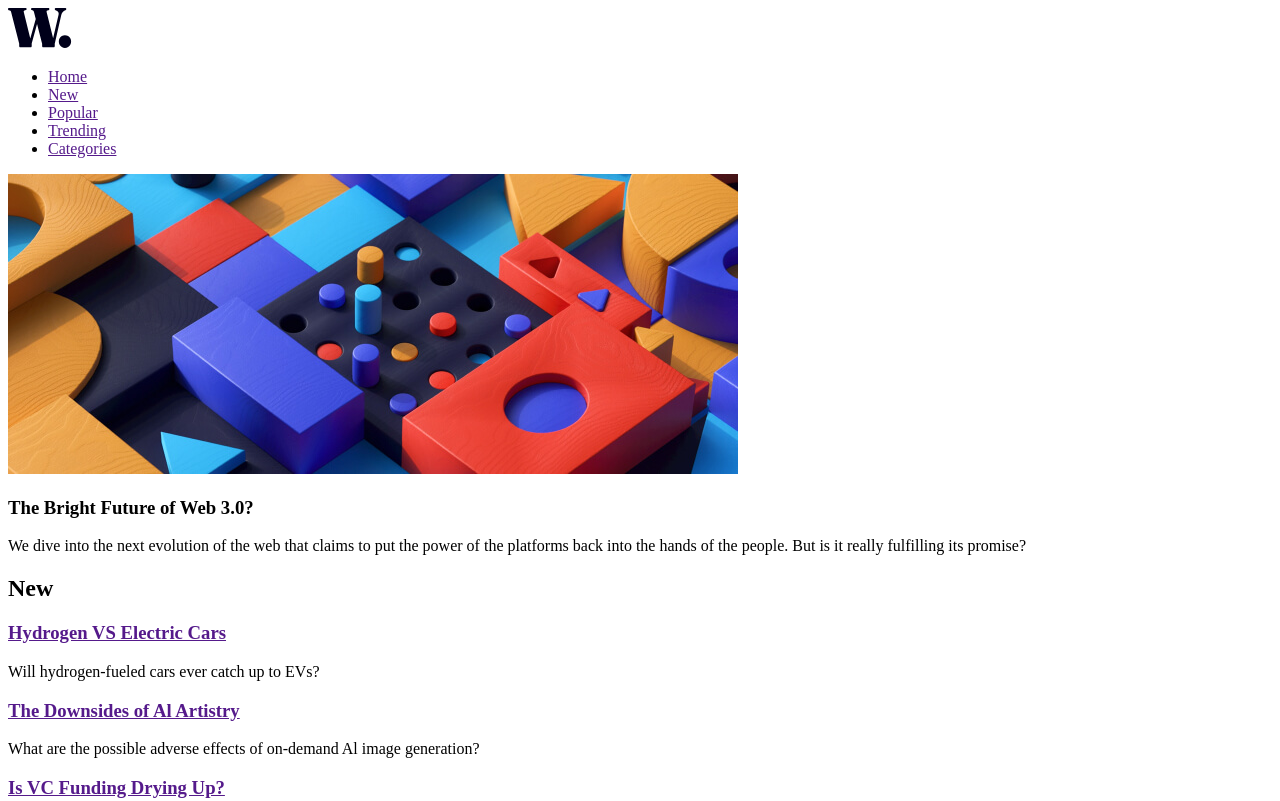
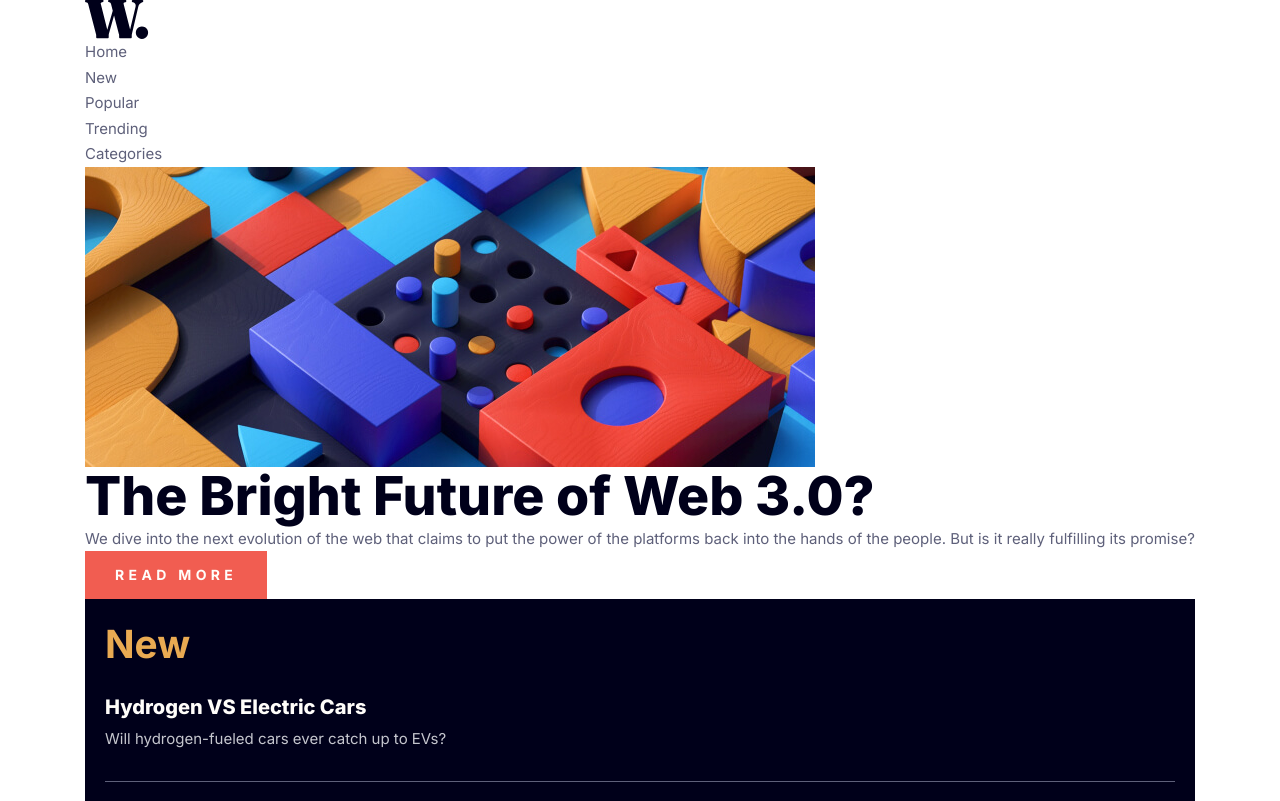
Before and after one commit to orchid-cloud/news-homepage, a website built with Vite: page index.html in a window 1280 px wide. Shown: the top 801 px of the page. Built offline with nearby package versions, Linux system fonts and the light colour scheme.

Commit message:
section feature and news: scss partials created for it with basic styling

```diff
--- a/index.html
+++ b/index.html
@@ -2,15 +2,26 @@
 <html lang="en">
   <head>
     <meta charset="UTF-8" />
-    <link rel="icon" type="image/svg+xml" href="/vite.svg" />
+    <link
+      rel="shortcut icon"
+      href="./public/images/favicon-32x32.png"
+      type="image/x-icon"
+    />
     <meta name="viewport" content="width=device-width, initial-scale=1.0" />
     <title></title>
+    <link rel="preconnect" href="https://fonts.googleapis.com" />
+    <link rel="preconnect" href="https://fonts.gstatic.com" crossorigin />
+    <link
+      href="https://fonts.googleapis.com/css2?family=Inter:wght@400;700;800&family=Kumbh+Sans:wght@400;700&family=Lexend+Deca:wght@400;700&family=Nunito:wght@400;700;800&family=Roboto&display=swap"
+      rel="stylesheet"
+    />
   </head>
   <body>
-    <header class="wrapper">
+    <header class="header wrapper">
       <a href="/">
         <img
-          src="/assets/images/logo.svg"
+          class="header__logo"
+          src="/public/images/logo.svg"
           alt="Homepage"
           width="64"
           height="40"
@@ -18,11 +29,11 @@
       </a>
       <nav>
         <ul>
-          <li><a href="">Home</a></li>
-          <li><a href="">New</a></li>
-          <li><a href="">Popular</a></li>
-          <li><a href="">Trending</a></li>
-          <li><a href="">Categories</a></li>
+          <li><a class="header__link" href="">Home</a></li>
+          <li><a class="header__link" href="">New</a></li>
+          <li><a class="header__link" href="">Popular</a></li>
+          <li><a class="header__link" href="">Trending</a></li>
+          <li><a class="header__link" href="">Categories</a></li>
         </ul>
       </nav>
     </header>
@@ -32,14 +43,18 @@
           <picture>
             <source
               media="(min-width: 1024px)"
-              srcset="/assets/images/feature-desktop.jpg 1x,
-              assets/images/feature-desktop-2x.jpg 2x"
+              srcset="/public/images/feature-desktop.jpg 1x,
+              public/images/feature-desktop-2x.jpg 2x"
+              width="730"
+              height="300"
             />
             <img
               class="feature__image"
-              src="assets/images/feature-mobile.jpg"
+              width="343"
+              height="300"
+              src="public/images/feature-mobile.jpg"
               alt="colorful blocks"
-              srcset="assets/images/feature-mobile-2x.jpg 2x"
+              srcset="public/images/feature-mobile-2x.jpg 2x"
             />
           </picture>
           <h1 class="feature__headline">The Bright Future of Web 3.0?</h1>
@@ -48,21 +63,21 @@
             power of the platforms back into the hands of the people. But is it
             really fulfilling its promise?
           </p>
-          <a class="feature__button" href="Read more"></a>
+          <a class="feature__button" href="">Read more</a>
         </section>
         <section class="new">
-          <h2>New</h2>
+          <h2 class="new__title">New</h2>
           <article class="new__post">
-            <h3 class="new__headline">
-              <a href="">Hydrogen VS Electric Cars</a>
+            <h3>
+              <a class="new__headline" href="">Hydrogen VS Electric Cars</a>
             </h3>
             <p class="new__description">
               Will hydrogen-fueled cars ever catch up to EVs?
             </p>
           </article>
           <article class="new__post">
-            <h3 class="new__headline">
-              <a href="">The Downsides of Al Artistry</a>
+            <h3>
+              <a class="new__headline" href="">The Downsides of Al Artistry</a>
             </h3>
             <p class="new__description">
               What are the possible adverse effects of on-demand Al image
@@ -70,8 +85,8 @@
             </p>
           </article>
           <article class="new__post">
-            <h3 class="new__headline">
-              <a href="">Is VC Funding Drying Up?</a>
+            <h3>
+              <a class="new__headline " href="">Is VC Funding Drying Up?</a>
             </h3>
             <p class="new__description">
               Private funding by VC firms is down 50% YOY. We take a look at
@@ -83,7 +98,7 @@
         <section class="blog">
           <article class="blog__item">
             <img
-              src="/assets/images/image-retro-pcs.jpg"
+              src="/public/images/image-retro-pcs.jpg"
               alt="retro computer on a desk"
               class="blog__image"
             />
@@ -97,7 +112,7 @@
           </article>
           <article class="blog__item">
             <img
-              src="/assets/images/image-top-laptops.jpg"
+              src="/public/images/image-top-laptops.jpg"
               alt="keyboard with red backlighting"
               class="blog__image"
             />
@@ -111,7 +126,7 @@
           </article>
           <article class="blog__item">
             <img
-              src="/assets/images/image-gaming-growth.jpg"
+              src="/public/images/image-gaming-growth.jpg"
               alt="game controller above the hand"
               class="blog__image"
             />
--- a/scss/_global.scss
+++ b/scss/_global.scss
@@ -11,19 +11,76 @@
 
   //fonts
 
-  --f-body: u.rem(15);
-  --f-xl: clamp(
+  --f-body: #{u.rem(15)};
+  --f-xl: #{clamp(
       u.rem(40),
       2.147887323943662rem + 1.5023474178403755vw,
       u.rem(56)
-  );
+    )};
 
-  --f-l: clamp(
+  --f-l: #{clamp(
       u.rem(32),
       1.823943661971831rem + 0.7511737089201878vw,
       u.rem(40)
-  );
-  --f-m: u.rem(32);
-  --f-s: u.rem(20);
-  --f-xs: u.rem(18);
+    )};
+  --f-m: #{u.rem(32)};
+  --f-s: #{u.rem(20)};
+  --f-xs: #{u.rem(18)};
 }
+
+html {
+  font-size: 100%;
+  box-sizing: border-box;
+}
+
+*,
+*::before,
+*::after {
+  box-sizing: inherit;
+}
+
+body {
+  margin: 0;
+  min-height: 100vh;
+  font-family: 'Inter', sans-serif;
+  font-size: u.rem(15);
+  line-height: 1.7;
+  color: var(--c-gray);
+}
+
+h1,
+h2,
+h3 {
+  line-height: 1.1;
+  color: var(--c-blue);
+}
+
+h1,
+h2,
+h3,
+p {
+  margin: 0;
+}
+
+a {
+  text-decoration: none;
+}
+
+img {
+  display: block;
+  max-width: 100%;
+  height: auto;
+}
+
+ul {
+  margin: 0;
+  padding: 0;
+}
+
+li {
+  list-style-type: none;
+}
+.wrapper {
+  width: min(u.rem(1110), calc(100% - u.rem(32)));
+  margin-inline: auto;
+}
--- /dev/null
+++ b/scss/components/_feature.scss
@@ -0,0 +1,26 @@
+@use '../util' as u;
+
+.feature {
+  &__image {
+  }
+
+  &__headline {
+    font-size: u.rem(40);
+    font-size: var(--f-xl);
+    font-weight: 800;
+  }
+
+  &__description {
+  }
+
+  &__button {
+    display: inline-block;
+    background-color: var(--c-red);
+    color: var(--c-white);
+    font-size: u.rem(14);
+    letter-spacing: 0.31em;
+    font-weight: 700;
+    text-transform: uppercase;
+    padding: u.rem(12) u.rem(30);
+  }
+}
--- /dev/null
+++ b/scss/components/_header.scss
@@ -0,0 +1,22 @@
+@use '../util' as u;
+
+.header {
+  &__logo {
+    width: u.rem(45);
+
+    @media (width >= u.rem(1110)) {
+      width: u.rem(64);
+    }
+  }
+
+  &__link {
+    color: var(--c-blue);
+    font-size: u.rem(18);
+    line-height: 1.3;
+
+    @media (width >= u.rem(1110)) {
+      font-size: var(--f-body);
+      color: var(--c-gray);
+    }
+  }
+}
--- /dev/null
+++ b/scss/components/_index.scss
@@ -0,0 +1,3 @@
+@forward 'header';
+@forward 'feature';
+@forward 'new';
--- /dev/null
+++ b/scss/components/_new.scss
@@ -0,0 +1,32 @@
+@use '../util' as u;
+
+.new {
+  background-color: var(--c-blue);
+  padding: u.rem(24) u.rem(20);
+
+  &__title {
+    font-size: var(--f-l);
+    color: var(--c-yellow);
+  }
+  &__post {
+    padding-block: u.rem(30);
+    border-block-end: 1px solid var(--c-gray);
+
+    &:last-child {
+      border: none;
+    }
+  }
+
+  &__headline {
+    display: inline-block;
+    font-size: var(--f-s);
+    font-weight: 800;
+    color: var(--c-white);
+    margin-block-end: u.rem(8);
+  }
+
+  &__description {
+    font-size: var(--f-body);
+    color: var(--c-silver);
+  }
+}
--- a/scss/style.scss
+++ b/scss/style.scss
@@ -1 +1,2 @@
 @use 'global';
+@use 'components';
```
Also changed, not shown: public/images/favicon-32x32.png (renamed from assets/images/favicon-32x32.png), public/images/feature-desktop-2x.jpg (renamed from assets/images/feature-desktop-2x.jpg), public/images/feature-desktop.jpg (renamed from assets/images/feature-desktop.jpg), public/images/feature-mobile-2x.jpg (renamed from assets/images/feature-mobile-2x.jpg), public/images/feature-mobile.jpg (renamed from assets/images/feature-mobile.jpg), public/images/icon-menu-close.svg (renamed from assets/images/icon-menu-close.svg), public/images/icon-menu.svg (renamed from assets/images/icon-menu.svg), public/images/image-gaming-growth.jpg (renamed from assets/images/image-gaming-growth.jpg), public/images/image-retro-pcs.jpg (renamed from assets/images/image-retro-pcs.jpg), public/images/image-top-laptops.jpg (renamed from assets/images/image-top-laptops.jpg), public/images/logo.svg (renamed from assets/images/logo.svg). Lines whose indentation alone changed are shown as unchanged.
